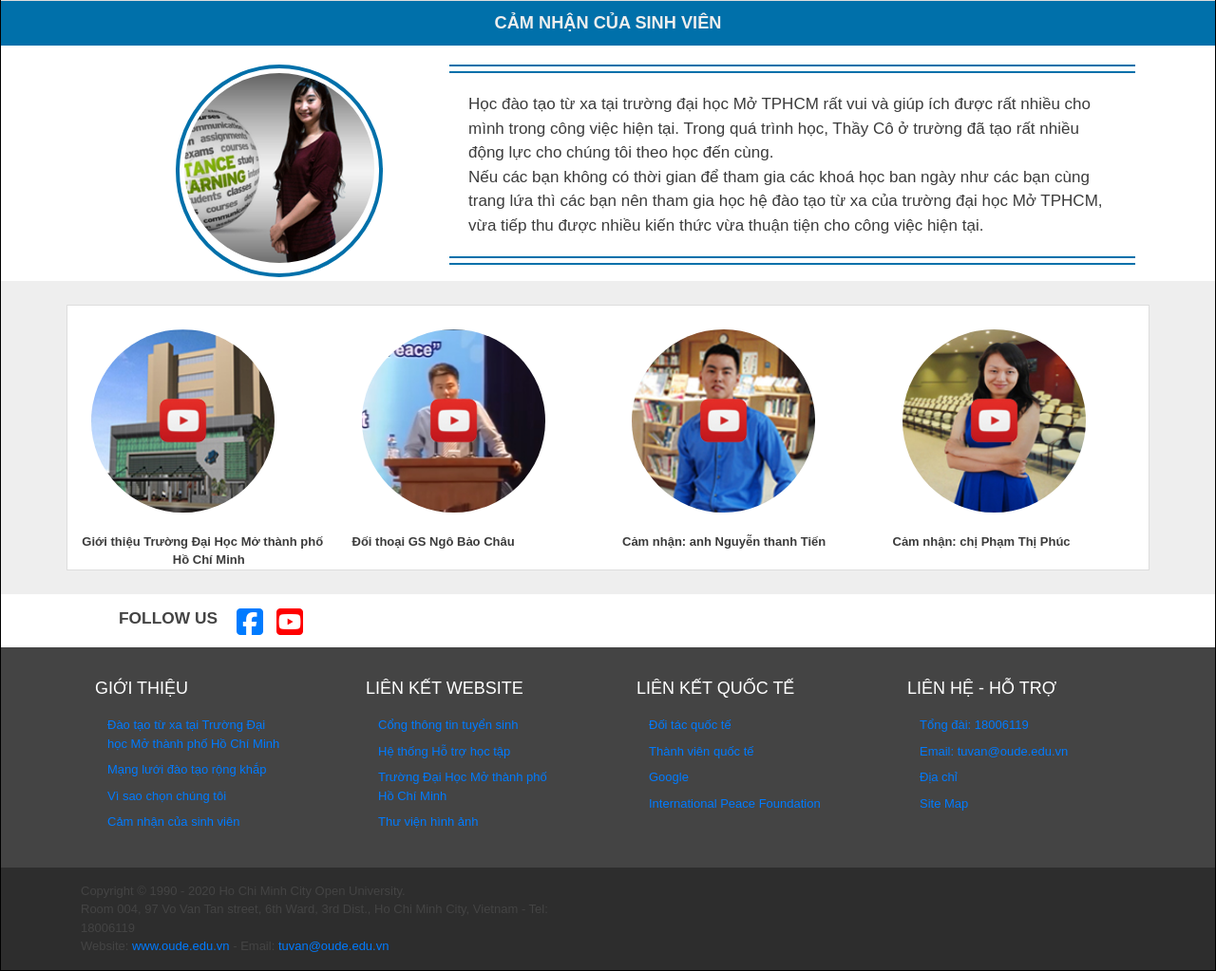
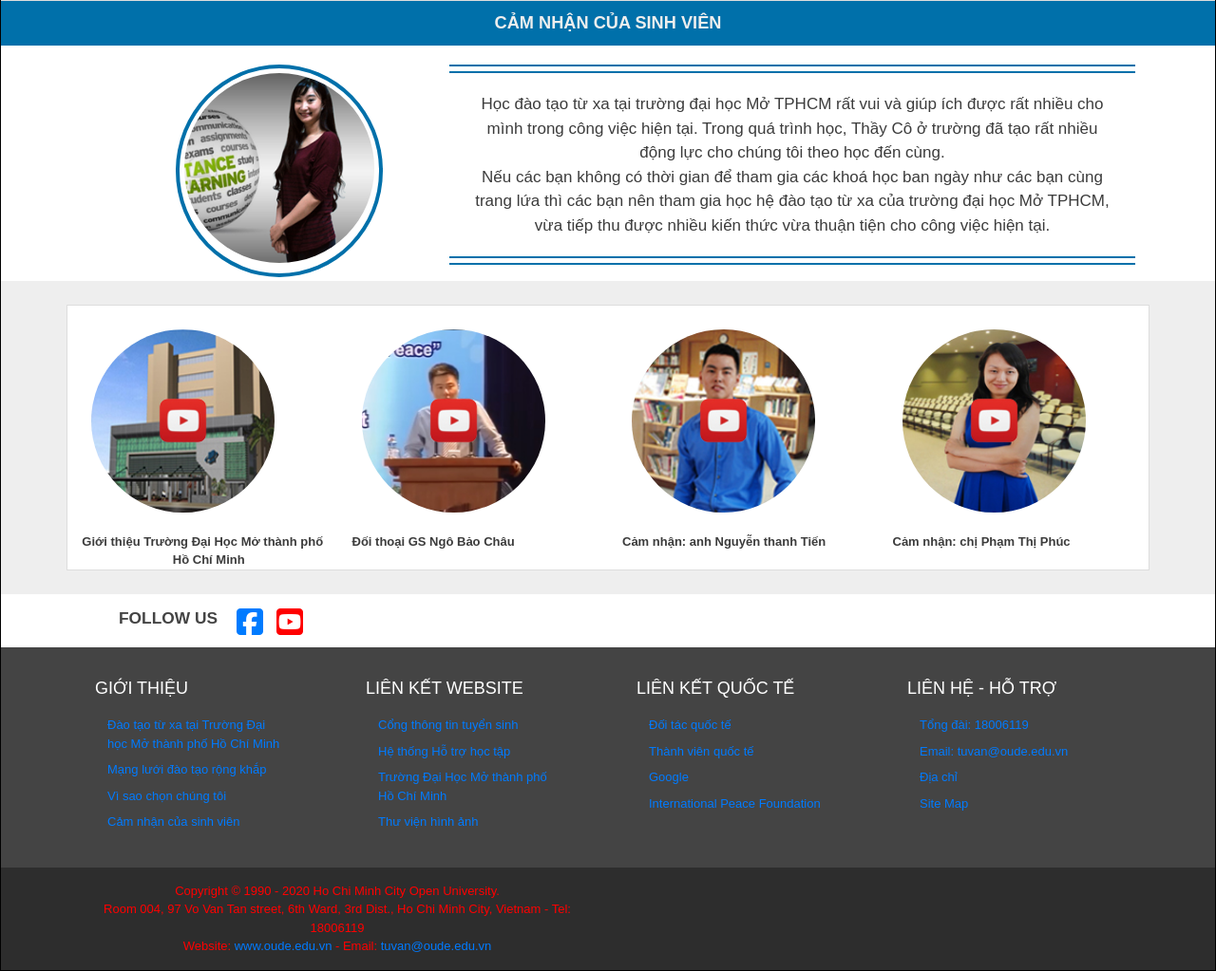
Before and after one commit to SonVu1601/CSE485_1851161947_VuTruongSon, a PHP site: page / in a window 1280 px wide. Shown: the part 3888-4911 px from the top of the page at 95% size. Run offline with PHP 8.4, Linux system fonts and the light colour scheme; some libraries are stand-ins or nearby versions.

Commit message:
Update style.css

```diff
--- a/3.PROJECT/finalproject/css/style.css
+++ b/3.PROJECT/finalproject/css/style.css
@@ -31,6 +31,10 @@ body {
 }
 ol, ul {
 	list-style: none;
+}
+p {
+  color: red;
+  text-align: center;
 }
 blockquote, q {
 	quotes: none;
```
